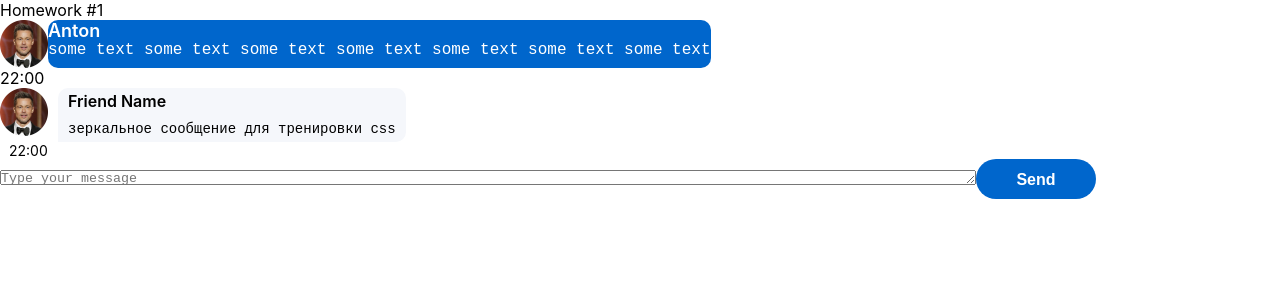
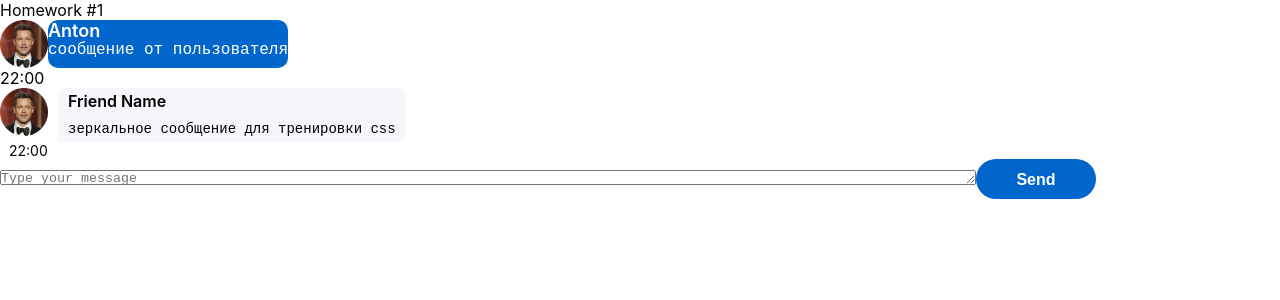
Before and after one commit to antonsadovskiy/tasks-from-ignat, a React (Create React App) app: page / in a window 1280 px wide. Shown: the top 300 px of the page. Built offline with nearby package versions, Linux system fonts and the light colour scheme.

Commit message:
changed message text

```diff
--- a/src/s2-homeworks/hw01/HW1.tsx
+++ b/src/s2-homeworks/hw01/HW1.tsx
@@ -34,7 +34,7 @@ export const message0: MessageType = {
         name: 'Anton',  // можно менять
     },
     message: {
-        text: 'some text some text some text some text some text some text some text', // можно менять
+        text: 'сообщение от пользователя', // можно менять
         time: '22:00', // можно менять
     },
 }
```
